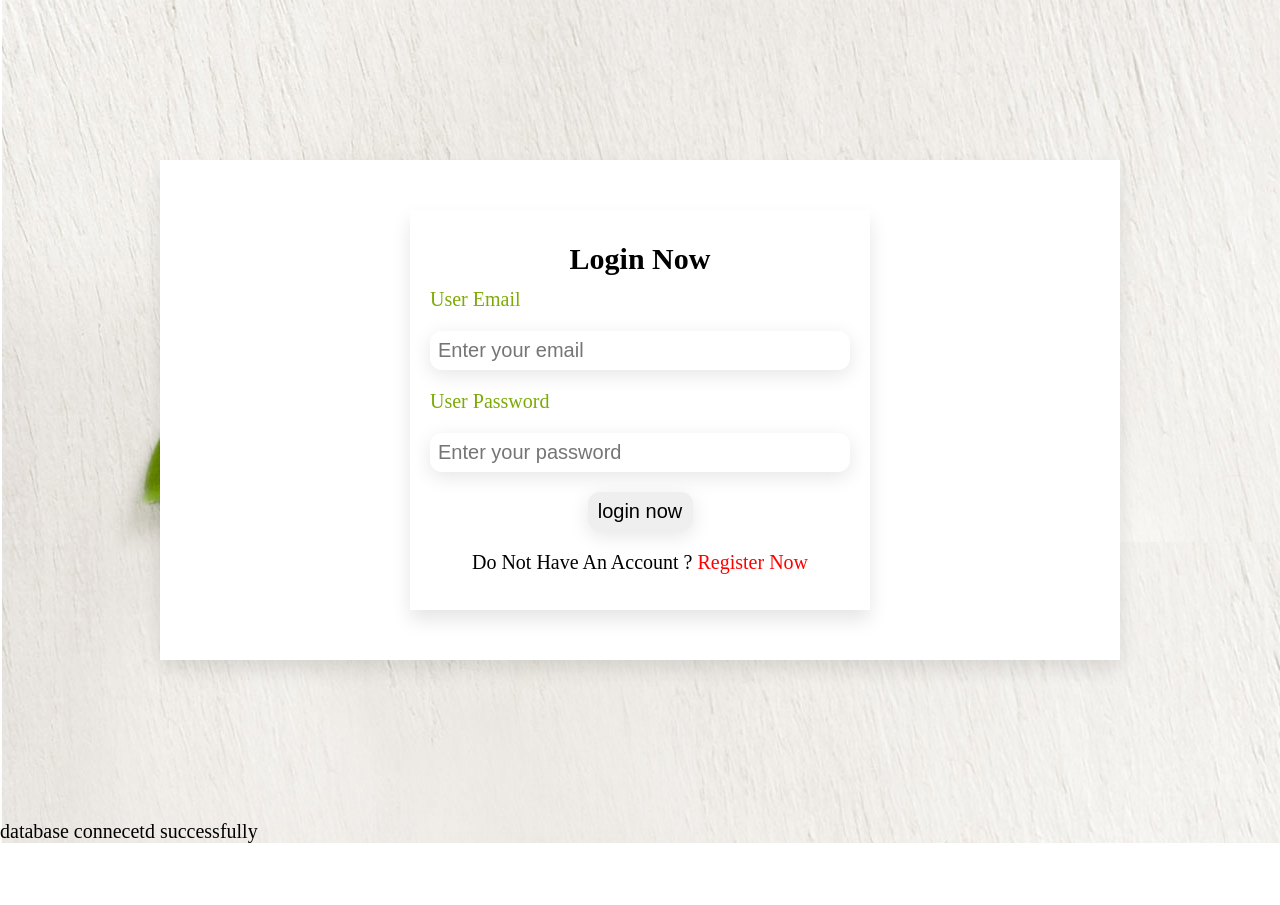
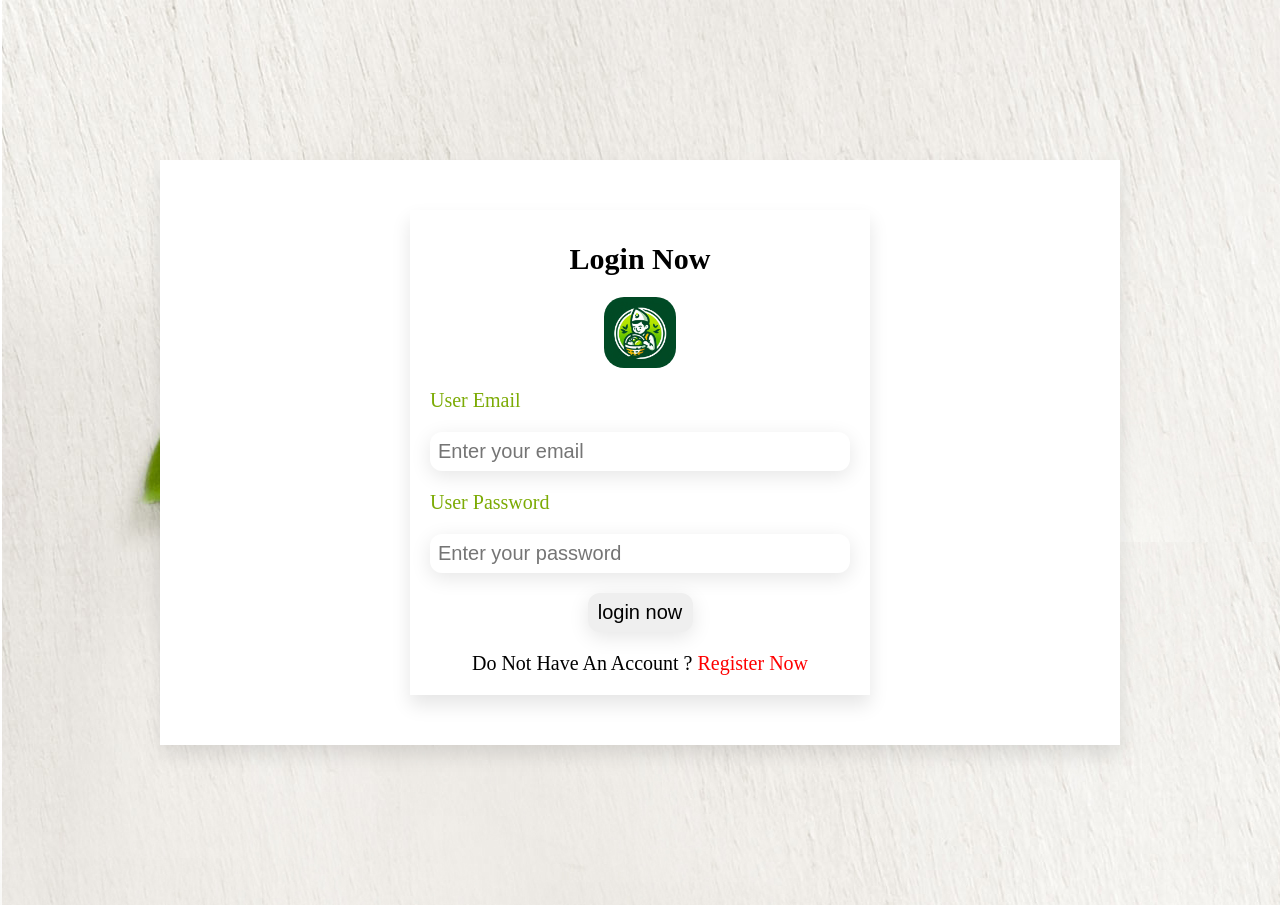
Before and after one commit to RomanGurun/Fruit-Ecomerce-Seller, a PHP site: page /login.php in a window 1280 px wide. Before the commit the page ends 843 px from the top, so only its background shows below. Run offline with PHP 8.4, Linux system fonts and the light colour scheme.

Commit message:
logo committ

```diff
--- a/component/dbconnect.php
+++ b/component/dbconnect.php
@@ -10,7 +10,7 @@ $conn= new PDO($db_name,$username,$userpasword);
 
 
 if($conn){
-    echo'database connecetd successfully';
+    // echo'database connecetd successfully';
 
 }else{
 
--- a/seller/dashboard.php
+++ b/seller/dashboard.php
@@ -0,0 +1,4 @@
+<?php
+echo"WELCOME TO DASHBOARD PAGE!"
+
+?>
--- a/seller/login.php
+++ b/seller/login.php
@@ -67,7 +67,6 @@ section{
    /* width:100%; */
 flex-wrap:wrap;
 margin: 20px 20px;
-height: 20rem;
 box-shadow: 0 10px 18px 0 rgba(0 0 0/10%);
     background: #fff;
 
@@ -129,6 +128,15 @@ a{
     color:red;
     text-decoration:none;
 }
+
+.logo{
+border-radius:20px;
+width:17%;
+display: block;
+margin: 21px auto;
+}
+
+
 @media(max-width:991px){
 .main{
     margin:2rem;
@@ -148,11 +156,14 @@ form{
      width:40%;
     font-size:18px;
 }
+.logo{
+width:22%;
+
 }
+}
+    </style>
 
 
-
-    </style>
 </head>
 <body>
 <div class="main">
@@ -161,11 +172,15 @@ form{
 <form action="" method="post" enctype="multipart/form-data">
 
 <h1>Login Now</h1>
+<div class="input-field">
+    <img class="logo" src="../sellerimage/ourlogo.jpg" alt="no image">
+
+</div>
 
 <div class="input-field">
 
 <label for="">user email</label>
-<input type="email" name="email" maxlength="20" placeholder="Enter your email" required>
+<input type="email" name="email" maxlength="26" placeholder="Enter your email" required>
 </div>
 
 
--- a/seller/register.php
+++ b/seller/register.php
@@ -187,7 +187,7 @@
 
                 <div class="input-field">
                     <label for="">user email</label>
-                    <input type="email" name="email" maxlength="20" placeholder="Enter your email" required>
+                    <input type="email" name="email" maxlength="26" placeholder="Enter your email" required>
                 </div>
 
                 <div class="input-field">
@@ -274,7 +274,8 @@ $sql->execute(['',$username,$email,$password,$image]);
 echo'<script>confirm("Form Submitted on database successfully."); </script>';
 
 }else{
-    echo'<script>alert("Failed to submit on database."); </script>';
+
+    // echo'<script>alert("Failed to submit on database."); </script>';
 
 
 }
```
Also changed, not shown: img/20615.jpg (added), img/ORIGINAL.PNG (added), img/forest.jpg (added), img/roman.jpg (added), sellerimage/ourlogo.jpg (added).
